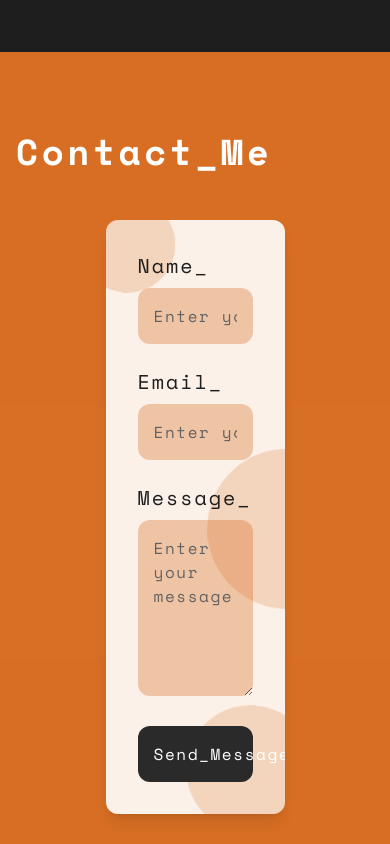
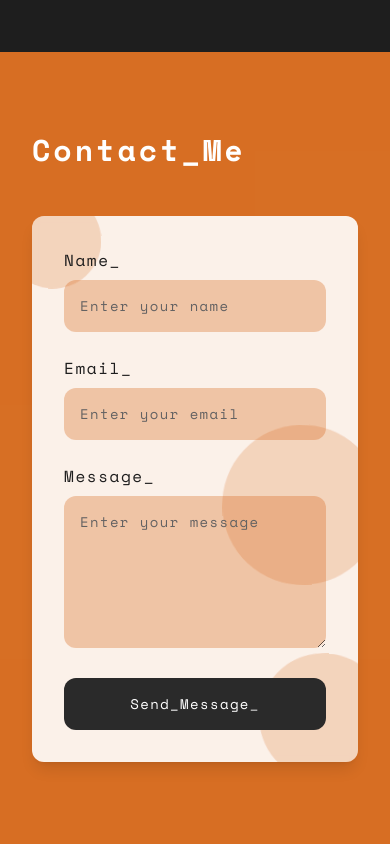
Before and after one commit to FrancisBernard34/Portfolio-Front-End, a Next.js app: page / in a window 390 px wide. Shown: the part 6200-7044 px from the top of the page. Built offline with nearby package versions, Linux system fonts and the light colour scheme.

Commit message:
improve responsiveness of the contact section

```diff
--- a/components/contact.tsx
+++ b/components/contact.tsx
@@ -4,9 +4,9 @@ export default function Contact() {
       id="contact"
       className="min-h-screen bg-[#D35F0C]/90 text-[#1E1E1E] py-20"
     >
-      <div className="container mx-auto px-4">
-        <h2 className="text-4xl font-bold mb-12 terminal-text text-white">Contact_Me</h2>
-        <div className="bg-white/90 backdrop-blur-sm rounded-xl p-8 shadow-lg max-w-[50%] mx-auto relative overflow-hidden">
+      <div className="container mx-auto px-8 sm:px-4">
+        <h2 className="text-3xl sm:text-4xl font-bold mb-12 terminal-text text-white">Contact_Me</h2>
+        <div className="bg-white/90 backdrop-blur-sm rounded-xl p-8 shadow-lg w-full lg:max-w-[70%] xl:max-w-[50%] mx-auto relative overflow-hidden">
           {/* Floating Circles */}
           <div className="floating-circle floating-circle-1 top-[-20px] left-[-20px]" />
           <div className="floating-circle floating-circle-2 bottom-[-30px] right-[-20px]" />
@@ -17,48 +17,48 @@ export default function Contact() {
               <div>
               <label
                 htmlFor="name"
-                className="block text-xl mb-2 terminal-text text-[#1E1E1E]"
+                className="block text-base sm:text-xl mb-2 terminal-text text-[#1E1E1E]"
               >
                 Name_
               </label>
               <input
                 type="text"
                 id="name"
-                className="w-full p-4 rounded-xl bg-[#D35F0C]/30 text-[#1E1E1E] terminal-text focus:outline-none placeholder:text-[#636262]"
+                className="w-full p-4 text-sm sm:text-base rounded-xl bg-[#D35F0C]/30 text-[#1E1E1E] terminal-text focus:outline-none placeholder:text-[#636262]"
                 placeholder="Enter your name"
               />
             </div>
             <div>
               <label
                 htmlFor="email"
-                className="block text-xl mb-2 terminal-text text-[#1E1E1E]"
+                className="block text-base sm:text-xl mb-2 terminal-text text-[#1E1E1E]"
               >
                 Email_
               </label>
               <input
                 type="email"
                 id="email"
-                className="w-full p-4 rounded-xl bg-[#D35F0C]/30 text-[#1E1E1E] terminal-text focus:outline-none placeholder:text-[#636262]"
+                className="w-full p-4 text-sm sm:text-base rounded-xl bg-[#D35F0C]/30 text-[#1E1E1E] terminal-text focus:outline-none placeholder:text-[#636262]"
                 placeholder="Enter your email"
               />
             </div>
             <div>
               <label
                 htmlFor="message"
-                className="block text-xl mb-2 terminal-text text-[#1E1E1E]"
+                className="block text-base sm:text-xl mb-2 terminal-text text-[#1E1E1E]"
               >
                 Message_
               </label>
               <textarea
                 id="message"
                 rows={6}
-                className="w-full p-4 rounded-xl bg-[#D35F0C]/30 text-[#1E1E1E] terminal-text focus:outline-none placeholder:text-[#636262]"
+                className="w-full p-4 text-sm sm:text-base rounded-xl bg-[#D35F0C]/30 text-[#1E1E1E] terminal-text focus:outline-none placeholder:text-[#636262]"
                 placeholder="Enter your message"
               />
             </div>
             <button
               type="submit"
-              className="w-full p-4 bg-[#2a2a2a] text-white terminal-text hover:bg-[#1f1e1e] rounded-xl transition-colors cursor"
+              className="w-full p-4 text-sm sm:text-base bg-[#2a2a2a] text-white terminal-text hover:bg-[#1f1e1e] rounded-xl transition-colors cursor"
             >
                 Send_Message
               </button>
```
